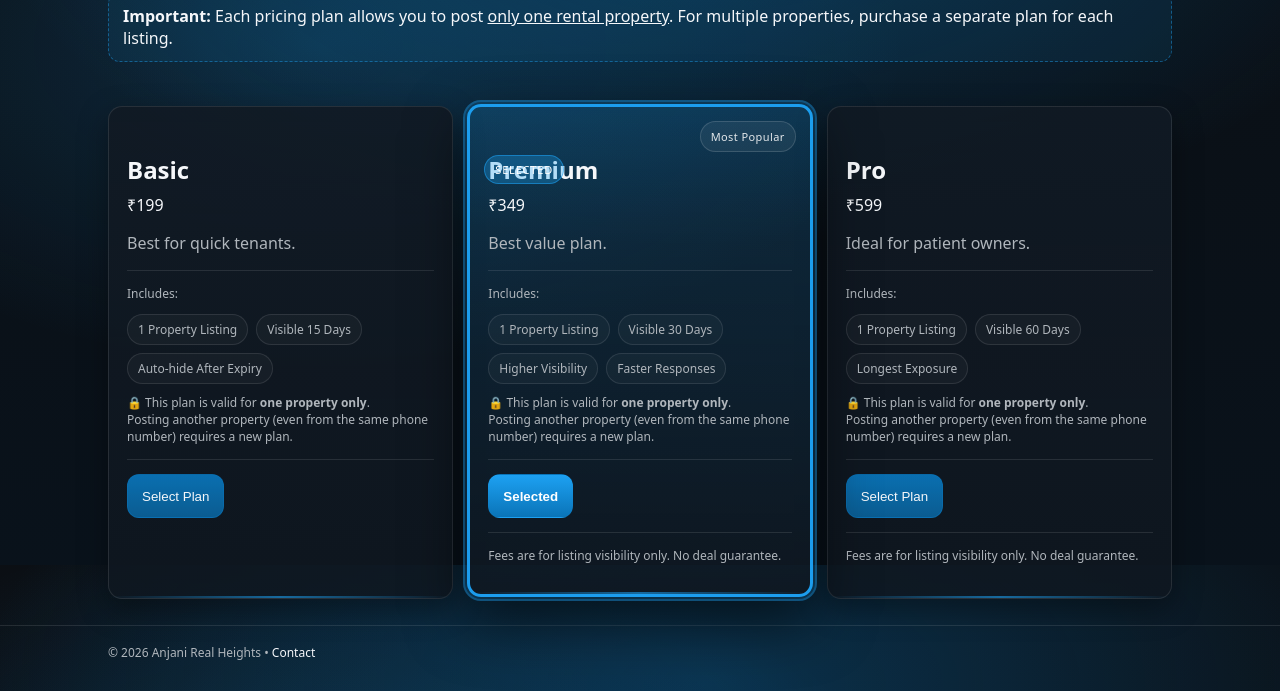
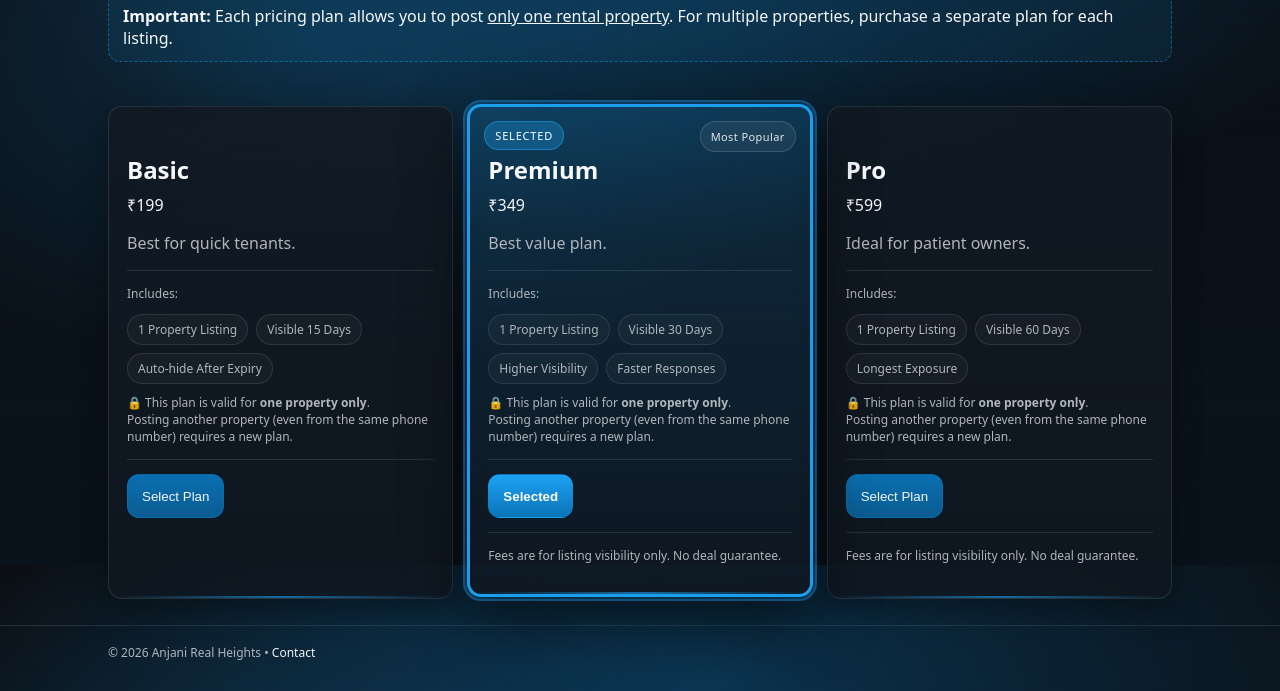
Before and after one commit to manishsoni696/arh-rentals, a plain HTML site: page pricing/index.html in a window 1280 px wide. Shown: the part 235-926 px from the top of the page. Drawn offline with Linux system fonts and the light colour scheme.

Commit message:
Update styles.css

```diff
--- a/assets/styles.css
+++ b/assets/styles.css
@@ -1044,3 +1044,16 @@ button.btn-primary:hover{
 #pricingGrid .card.featured.selected::before{
   top: 48px !important;
 }
+/* ============ PRICING FIX — REMOVE OVERLAP (SELECTED vs PREMIUM TITLE) ============ */
+/* Paste at VERY END so it overrides your earlier "featured.selected::before { top:48px }" */
+
+#pricingGrid .card.selected::before{
+  top: 14px !important;
+  left: 14px !important;
+  z-index: 75 !important;
+}
+
+/* IMPORTANT: premium (featured) par SELECTED ko down mat karo (title pe aa raha hai) */
+#pricingGrid .card.featured.selected::before{
+  top: 14px !important;
+}
```
